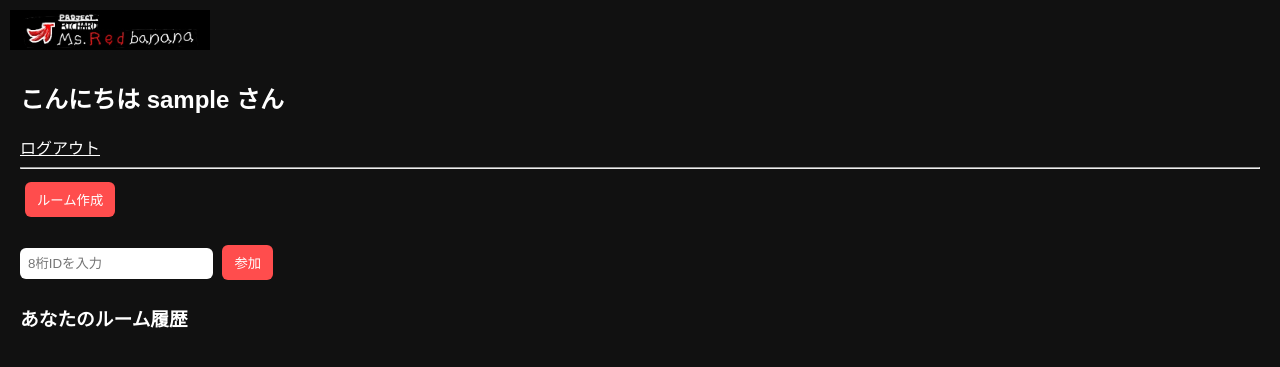
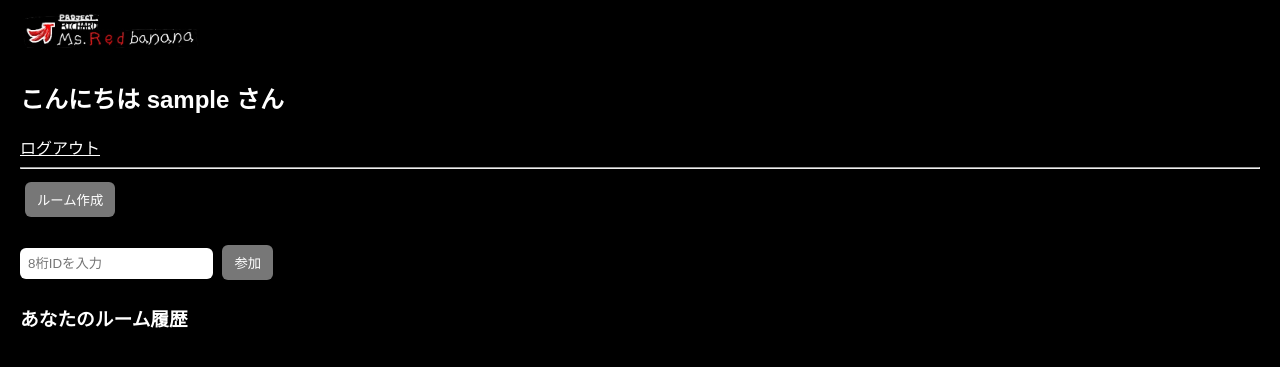
Before and after one commit to Denissssssssssssssssssssssssssssssssss/mr-red-banana-chat, a Flask app: page / in a window 1280 px wide. Shown: the top 367 px of the page. Run offline with Flask 3, Linux system fonts and the light colour scheme; the visitor is signed in with stand-in values (Sample User, id 1); some libraries are stand-ins or nearby versions.

Commit message:
Refactor HTML and CSS for better design
Updated styles and structure for improved layout and readability.

```diff
--- a/templates/index.html
+++ b/templates/index.html
@@ -17,7 +17,7 @@
 body{
     font-family:Arial;
     margin:20px;
-    background:#111;
+    background:#000;
     color:white;
 }
 
@@ -43,7 +43,7 @@ body{
     overflow-y:scroll;
     border:1px solid gray;
     padding:10px;
-    background:#222;
+    background:#fff;
     border-radius:10px;
 }
 
@@ -54,7 +54,7 @@ button{
     padding:8px 12px;
     border:none;
     border-radius:6px;
-    background:#ff4d4d;
+    background:#777;
     color:white;
     cursor:pointer;
 }
```
